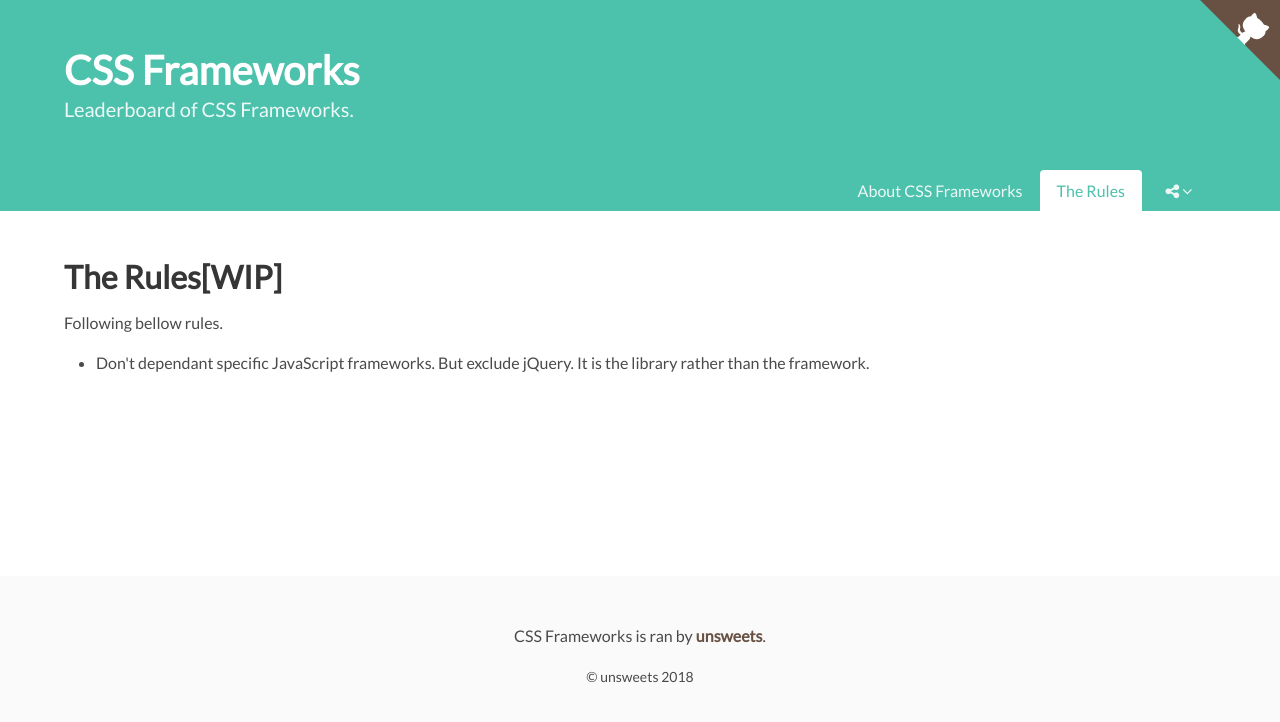
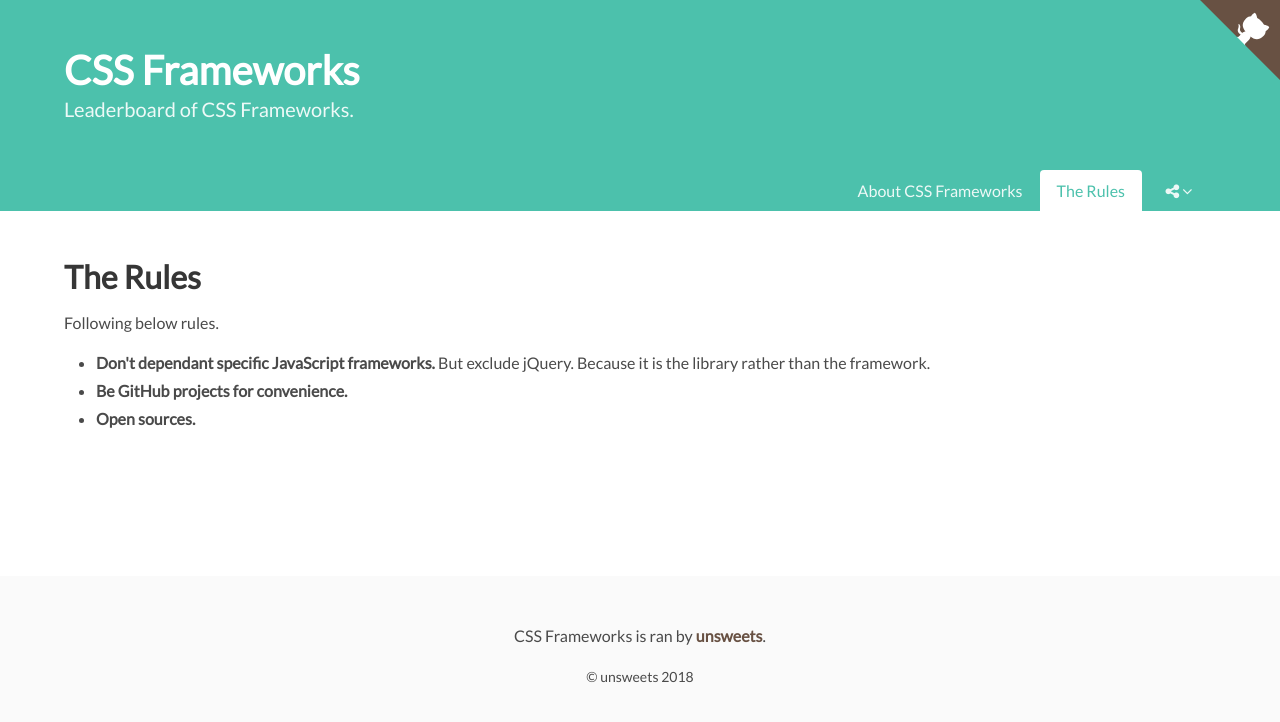
Before and after one commit to sunya9/css-frameworks, a Nuxt app: page /rules in a window 1280 px wide. Shown: the top 722 px of the page. Built offline with nearby package versions, Linux system fonts and the light colour scheme.

Commit message:
Update rules

```diff
--- a/pages/rules.vue
+++ b/pages/rules.vue
@@ -2,10 +2,12 @@
   <div class="content">
     <h1>{{title}}</h1>
     <p>
-      Following bellow rules.
+      Following below rules.
     </p>
     <ul>
-      <li>Don't dependant specific JavaScript frameworks. But exclude jQuery. It is the library rather than the framework.</li>
+      <li><b>Don't dependant specific JavaScript frameworks.</b> But exclude jQuery. Because it is the library rather than the framework.</li>
+      <li><b>Be GitHub projects for convenience.</b></li>
+      <li><b>Open sources.</b></li>
     </ul>
   </div>
 </template>
@@ -13,7 +15,7 @@
 export default {
   data () {
     return {
-      title: 'The Rules[WIP]'
+      title: 'The Rules'
     }
   },
   head () {
```
